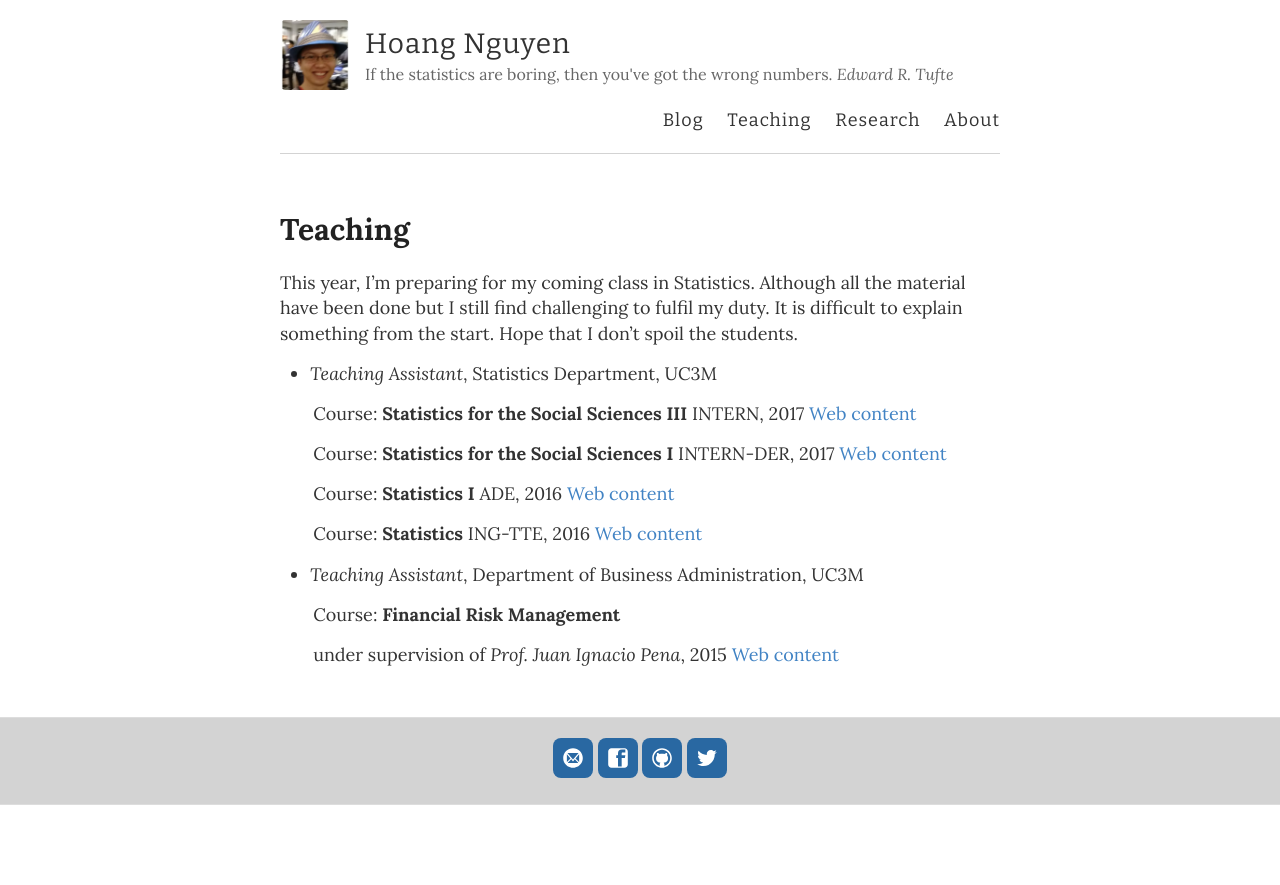
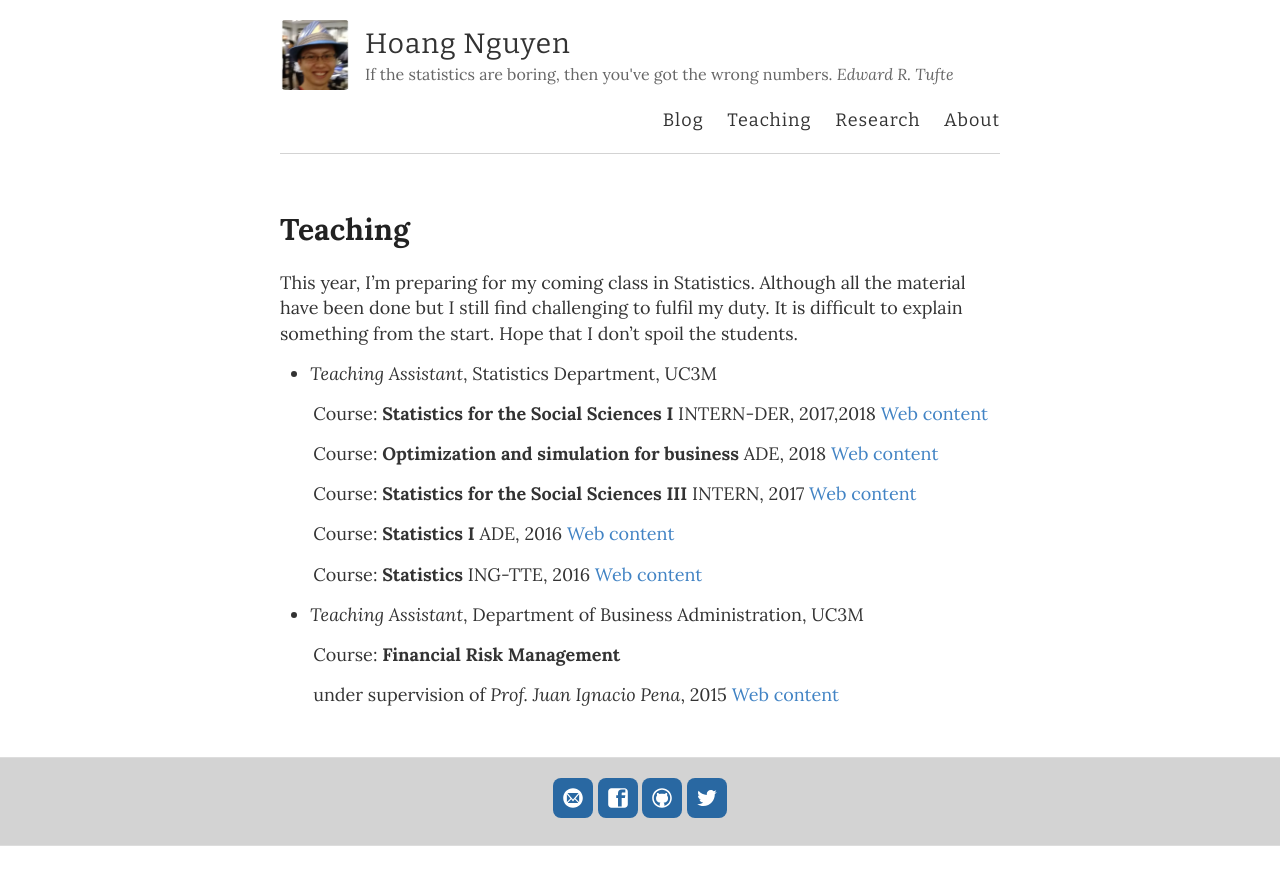
Before and after one commit to hoanguc3m/hoanguc3m.github.io, a Jekyll site: the page built from teaching.md, in a window 1280 px wide. Shown: the top 885 px of the page. Built offline with Jekyll 4.4.1, drawn with Linux system fonts in a browser that asks for light colours; nearby versions of some CDN libraries.

Commit message:
add teaching

```diff
--- a/teaching.md
+++ b/teaching.md
@@ -9,9 +9,12 @@ It is difficult to explain something from the start. Hope that I don't spoil the
 
 * *Teaching Assistant*, Statistics Department, UC3M
 
+&nbsp;&nbsp;&nbsp;&nbsp;&nbsp;&nbsp;  Course: **Statistics for the Social Sciences I** INTERN-DER, 2017,2018 [Web content](http://halweb.uc3m.es/esp/Personal/personas/mwiper/docencia/English/Socsci/apuntes2.html)
+
+&nbsp;&nbsp;&nbsp;&nbsp;&nbsp;&nbsp;  Course: **Optimization and simulation for business** ADE, 2018 [Web content](https://aplicaciones.uc3m.es/cpa/generaFicha?est=204&asig=13184&idioma=2&anio=2017)
+
+
 &nbsp;&nbsp;&nbsp;&nbsp;&nbsp;&nbsp;  Course: **Statistics for the Social Sciences III** INTERN, 2017 [Web content](http://www3.uc3m.es/reina/Fichas/Idioma_2/320.16630.html)
-
-&nbsp;&nbsp;&nbsp;&nbsp;&nbsp;&nbsp;  Course: **Statistics for the Social Sciences I** INTERN-DER, 2017 [Web content](http://halweb.uc3m.es/esp/Personal/personas/mwiper/docencia/English/Socsci/apuntes2.html)
 
 &nbsp;&nbsp;&nbsp;&nbsp;&nbsp;&nbsp;  Course: **Statistics I** ADE, 2016 [Web content](http://www.est.uc3m.es/esp/nueva_docencia/comp_col_get/lade/estadistica_I/doc_generica/doc_generica.html)
 
```
Also changed, not shown: 1 other file.
